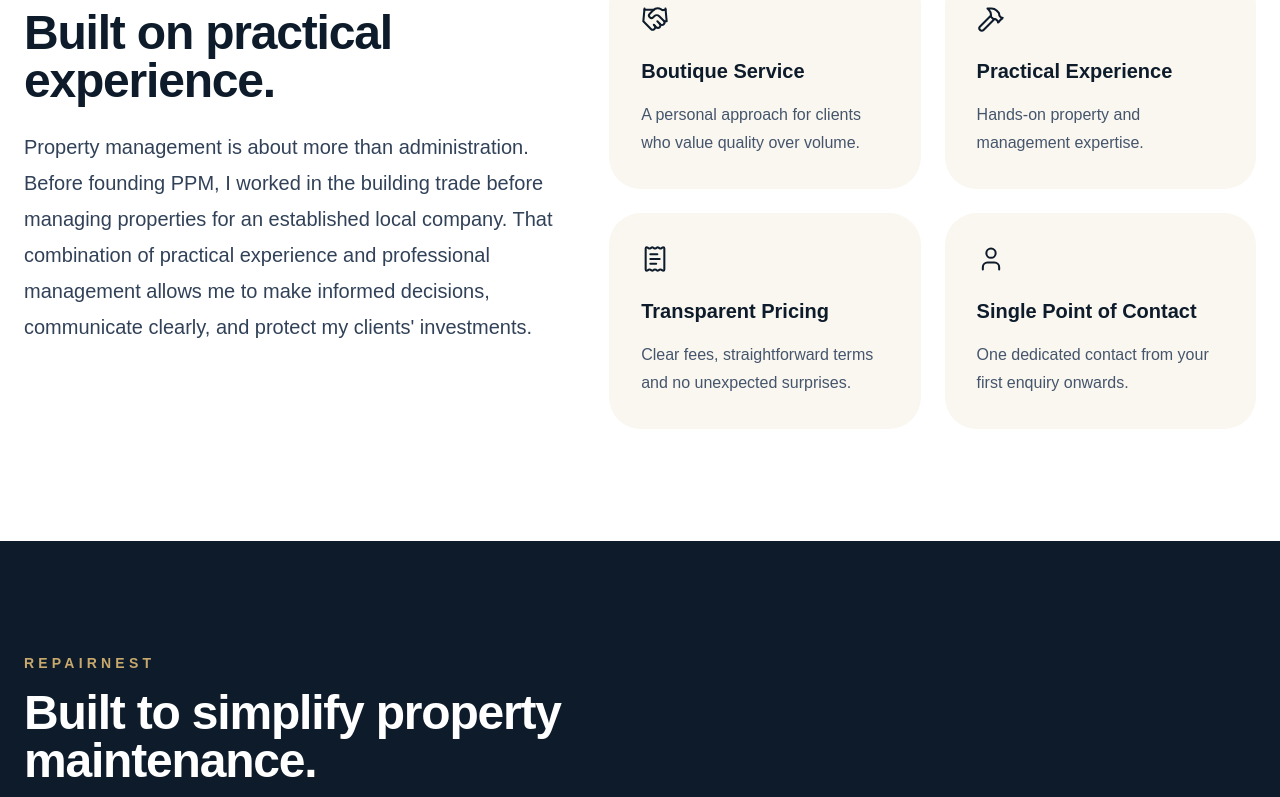
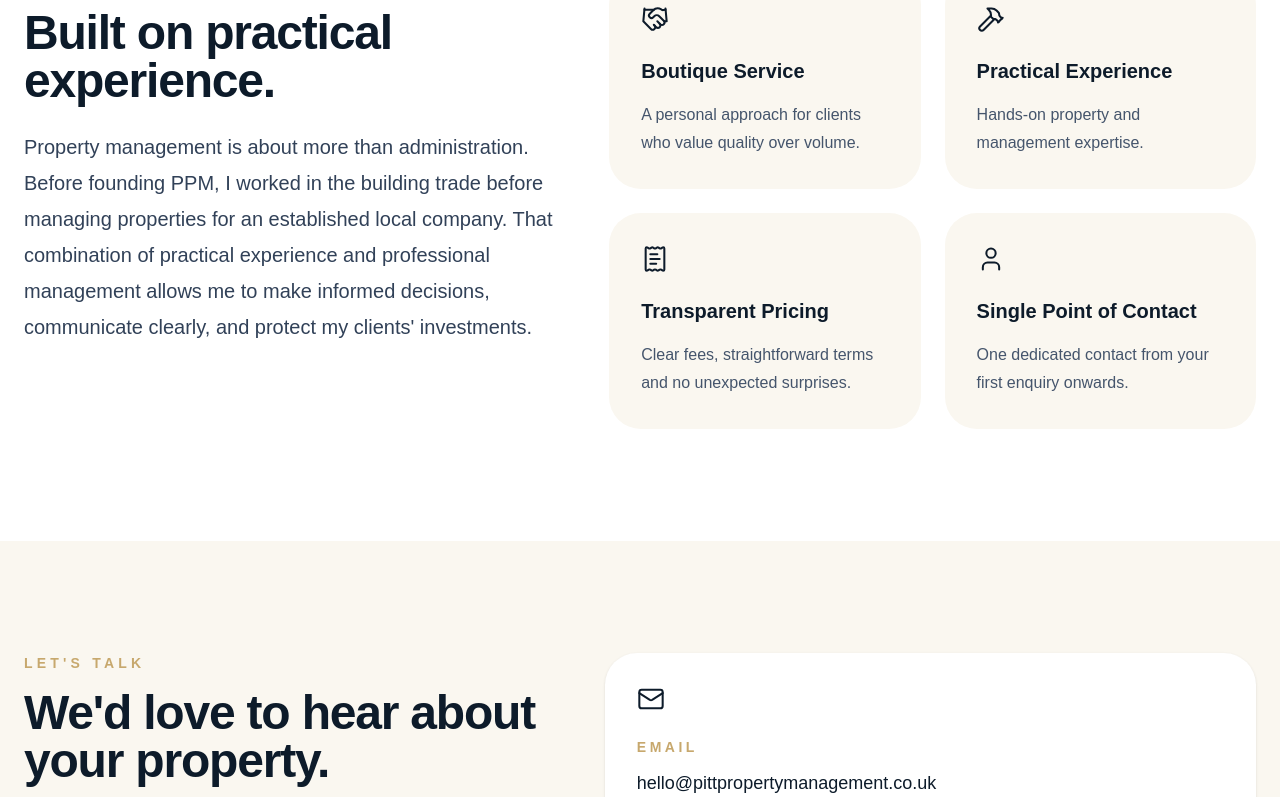
Before and after one commit to Dunham9/pitt-property-management, a Next.js app: page / in a window 1280 px wide. Shown: the part 2003-2800 px from the top of the page. Built offline with nearby package versions, Linux system fonts and the light colour scheme.

Commit message:
Update footer and remove Repairnest

```diff
--- a/app/page.tsx
+++ b/app/page.tsx
@@ -2,7 +2,6 @@ import Navbar from "@/components/navbar";
 import Hero from "@/components/Hero";
 import Services from "@/components/Services";
 import Maintenance from "@/components/Maintenance";
-import Repairnest from "@/components/Repairnest";
 import CTA from "@/components/CTA";
 import Footer from "@/components/Footer";
 
@@ -22,12 +21,6 @@ export default function Home() {
           <Maintenance />
         </div>
 
-
-
-        <div id="repairnest">
-          <Repairnest />
-        </div>
-
         <div id="contact">
           <CTA />
         </div>
--- a/components/navbar.tsx
+++ b/components/navbar.tsx
@@ -6,7 +6,6 @@ import Logo from "@/components/ui/Logo";
 const navItems = [
   { label: "Services", href: "#services" },
   { label: "Our Approach", href: "#our-approach" },
-  { label: "Repairnest", href: "#repairnest" },
   { label: "Contact", href: "#contact" },
 ];
 
```
